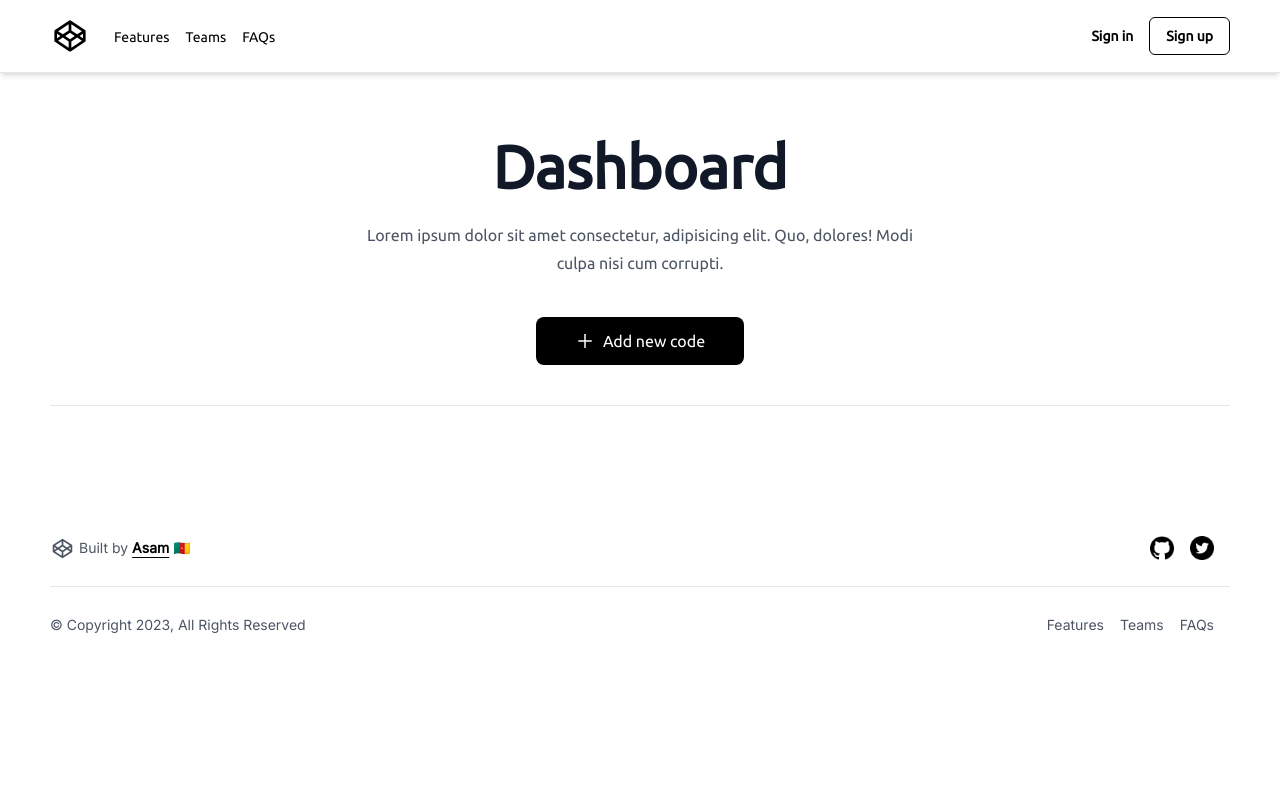
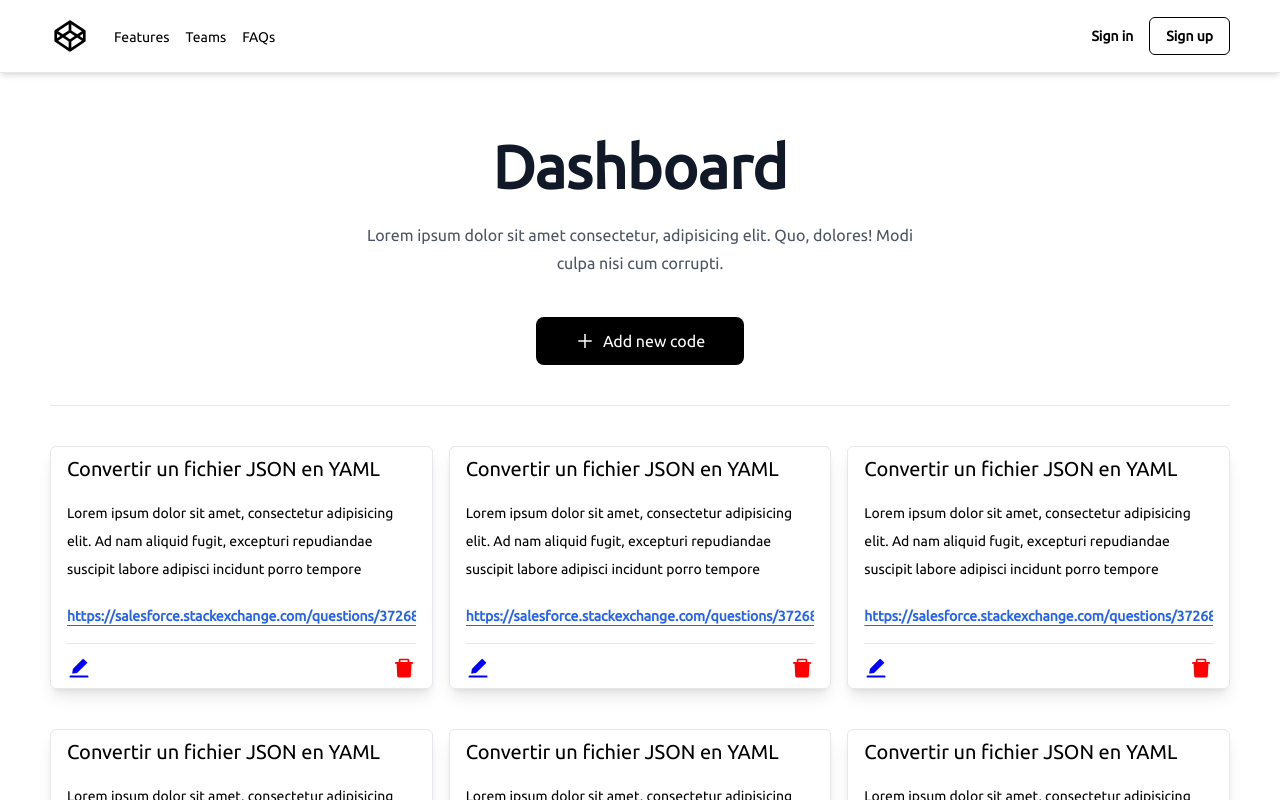
Before and after one commit to Asam237/usefull-link, a Next.js app in the folder frontend/: page /dashboard in a window 1280 px wide. Shown: the top 800 px of the page. Built offline with nearby package versions, Linux system fonts and the light colour scheme.

Commit message:
add items

```diff
--- /dev/null
+++ b/frontend/components/commons/items.commont.tsx
@@ -0,0 +1,20 @@
+import Link from "next/link";
+import { AiFillEdit, AiFillDelete } from "react-icons/ai"
+import { ItemType } from "../../types";
+
+export const Items = ({ name, description, url, path }: ItemType) => {
+    return (
+        <div className="px-4 py-2 border rounded-md shadow-lg hover:shadow-2xl">
+            <h4 className="text-xl">{name}</h4>
+            <p className="text-sm py-4 leading-loose line-clamp-4">{description}</p>
+            <p className="leading-loose line-clamp-1">
+                <Link target={"_blank"} className="text-clip max-w-xs text-blue-600 font-semibold underline truncate underline-offset-4 text-sm hover:text-blue-800" href={""}>{url}</Link>
+            </p>
+            <hr className="my-3" />
+            <div className="flex justify-between items-center">
+                <AiFillEdit size={24} color="blue" />
+                <AiFillDelete size={24} color="red" />
+            </div>
+        </div>
+    )
+}
--- /dev/null
+++ b/frontend/data/items.ts
@@ -0,0 +1,52 @@
+import { ItemType } from "../types";
+
+export const items: ItemType[] = [
+    {
+        name: "Convertir un fichier JSON en YAML",
+        description: "Lorem ipsum dolor sit amet, consectetur adipisicing elit. Ad nam aliquid fugit, excepturi repudiandae suscipit labore adipisci incidunt porro tempore",
+        path: "https://salesforce.stackexchange.com/questions/372689/yaml-file-to-json-conversion-in-lwc-apex",
+        url: "https://salesforce.stackexchange.com/questions/372689/yaml-file-to-json-conversion-in-lwc-apex"
+    },
+    {
+        name: "Convertir un fichier JSON en YAML",
+        description: "Lorem ipsum dolor sit amet, consectetur adipisicing elit. Ad nam aliquid fugit, excepturi repudiandae suscipit labore adipisci incidunt porro tempore",
+        path: "https://salesforce.stackexchange.com/questions/372689/yaml-file-to-json-conversion-in-lwc-apex",
+        url: "https://salesforce.stackexchange.com/questions/372689/yaml-file-to-json-conversion-in-lwc-apex"
+    },
+    {
+        name: "Convertir un fichier JSON en YAML",
+        description: "Lorem ipsum dolor sit amet, consectetur adipisicing elit. Ad nam aliquid fugit, excepturi repudiandae suscipit labore adipisci incidunt porro tempore",
+        path: "https://salesforce.stackexchange.com/questions/372689/yaml-file-to-json-conversion-in-lwc-apex",
+        url: "https://salesforce.stackexchange.com/questions/372689/yaml-file-to-json-conversion-in-lwc-apex"
+    },
+    {
+        name: "Convertir un fichier JSON en YAML",
+        description: "Lorem ipsum dolor sit amet, consectetur adipisicing elit. Ad nam aliquid fugit, excepturi repudiandae suscipit labore adipisci incidunt porro tempore",
+        path: "https://salesforce.stackexchange.com/questions/372689/yaml-file-to-json-conversion-in-lwc-apex",
+        url: "https://salesforce.stackexchange.com/questions/372689/yaml-file-to-json-conversion-in-lwc-apex"
+    },
+    {
+        name: "Convertir un fichier JSON en YAML",
+        description: "Lorem ipsum dolor sit amet, consectetur adipisicing elit. Ad nam aliquid fugit, excepturi repudiandae suscipit labore adipisci incidunt porro tempore",
+        path: "https://salesforce.stackexchange.com/questions/372689/yaml-file-to-json-conversion-in-lwc-apex",
+        url: "https://salesforce.stackexchange.com/questions/372689/yaml-file-to-json-conversion-in-lwc-apex"
+    },
+    {
+        name: "Convertir un fichier JSON en YAML",
+        description: "Lorem ipsum dolor sit amet, consectetur adipisicing elit. Ad nam aliquid fugit, excepturi repudiandae suscipit labore adipisci incidunt porro tempore",
+        path: "https://salesforce.stackexchange.com/questions/372689/yaml-file-to-json-conversion-in-lwc-apex",
+        url: "https://salesforce.stackexchange.com/questions/372689/yaml-file-to-json-conversion-in-lwc-apex"
+    },
+    {
+        name: "Convertir un fichier JSON en YAML",
+        description: "Lorem ipsum dolor sit amet, consectetur adipisicing elit. Ad nam aliquid fugit, excepturi repudiandae suscipit labore adipisci incidunt porro tempore",
+        path: "https://salesforce.stackexchange.com/questions/372689/yaml-file-to-json-conversion-in-lwc-apex",
+        url: "https://salesforce.stackexchange.com/questions/372689/yaml-file-to-json-conversion-in-lwc-apex"
+    },
+    {
+        name: "Convertir un fichier JSON en YAML",
+        description: "Lorem ipsum dolor sit amet, consectetur adipisicing elit. Ad nam aliquid fugit, excepturi repudiandae suscipit labore adipisci incidunt porro tempore",
+        path: "https://salesforce.stackexchange.com/questions/372689/yaml-file-to-json-conversion-in-lwc-apex",
+        url: "https://salesforce.stackexchange.com/questions/372689/yaml-file-to-json-conversion-in-lwc-apex"
+    },
+]
--- a/frontend/package.json
+++ b/frontend/package.json
@@ -11,6 +11,7 @@
   },
   "dependencies": {
     "@next/font": "13.1.1",
+    "@tailwindcss/line-clamp": "^0.4.4",
     "@types/node": "18.11.18",
     "@types/react": "18.0.26",
     "@types/react-dom": "18.0.10",
--- a/frontend/pages/dashboard.tsx
+++ b/frontend/pages/dashboard.tsx
@@ -4,6 +4,8 @@ import { Header } from "../components/commons/header.common";
 import { Footer } from "../components/commons/footer.common";
 import Link from "next/link";
 import { AiOutlinePlus } from "react-icons/ai";
+import { Items } from "../components/commons/items.commont";
+import { items } from "../data/items";
 
 const ubuntu = Ubuntu({ weight: "400", subsets: ['latin'] })
 export default function Dashboard() {
@@ -29,7 +31,16 @@ export default function Dashboard() {
                             </Link>
                         </div>
                     </div>
-                    <hr className="my-10"/>
+                    <hr className="my-10" />
+                    <div className="grid gap-x-4 gap-y-10 sm:grid-cols-2 lg:grid-cols-3">
+                        {
+                            items.map((item, index) => {
+                                return (
+                                    <Items key={index} description={item.description} name={item.name} path={item.path} url={item.url} />
+                                )
+                            })
+                        }
+                    </div>
                 </main>
                 <Footer />
             </div>
--- a/frontend/tailwind.config.js
+++ b/frontend/tailwind.config.js
@@ -13,6 +13,7 @@ module.exports = {
     extend: {},
   },
   plugins: [
+    require("@tailwindcss/line-clamp"),
     function ({ addComponents }) {
       // Create our own container component
       // and ask tailwind to take it into account.
```
Also changed, not shown: frontend/types/index.ts (+7 -0 lines).
